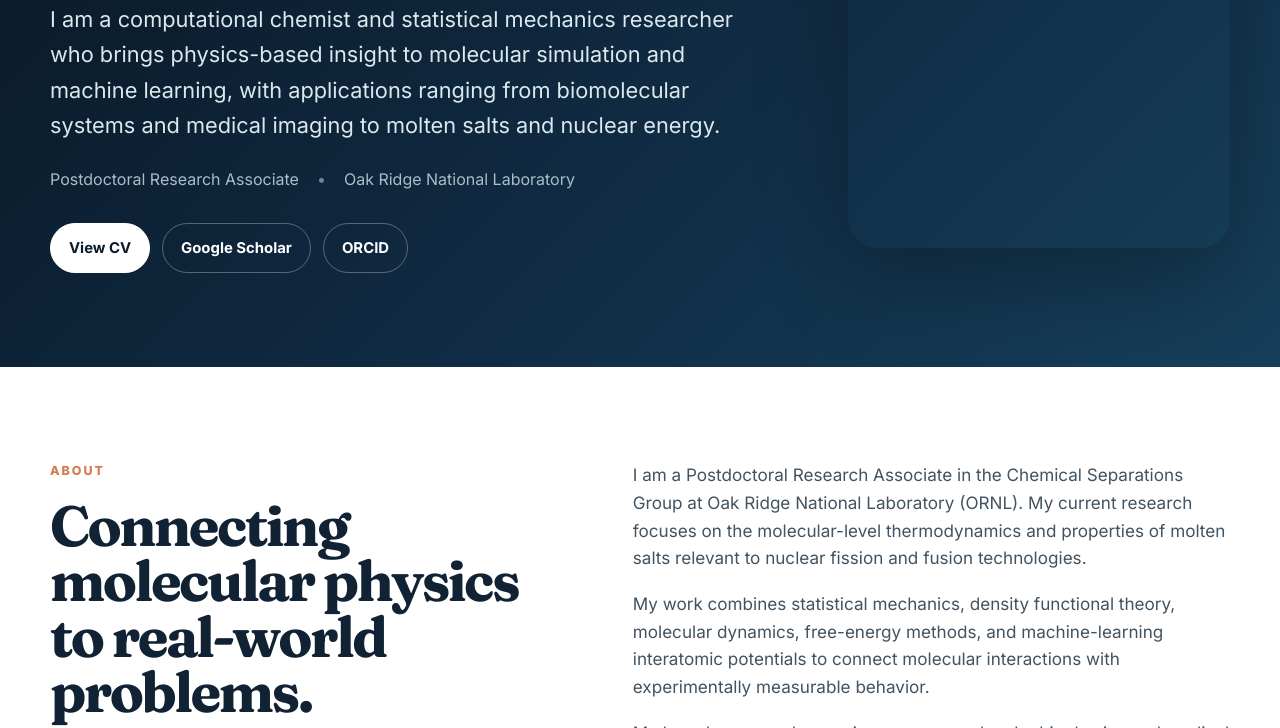
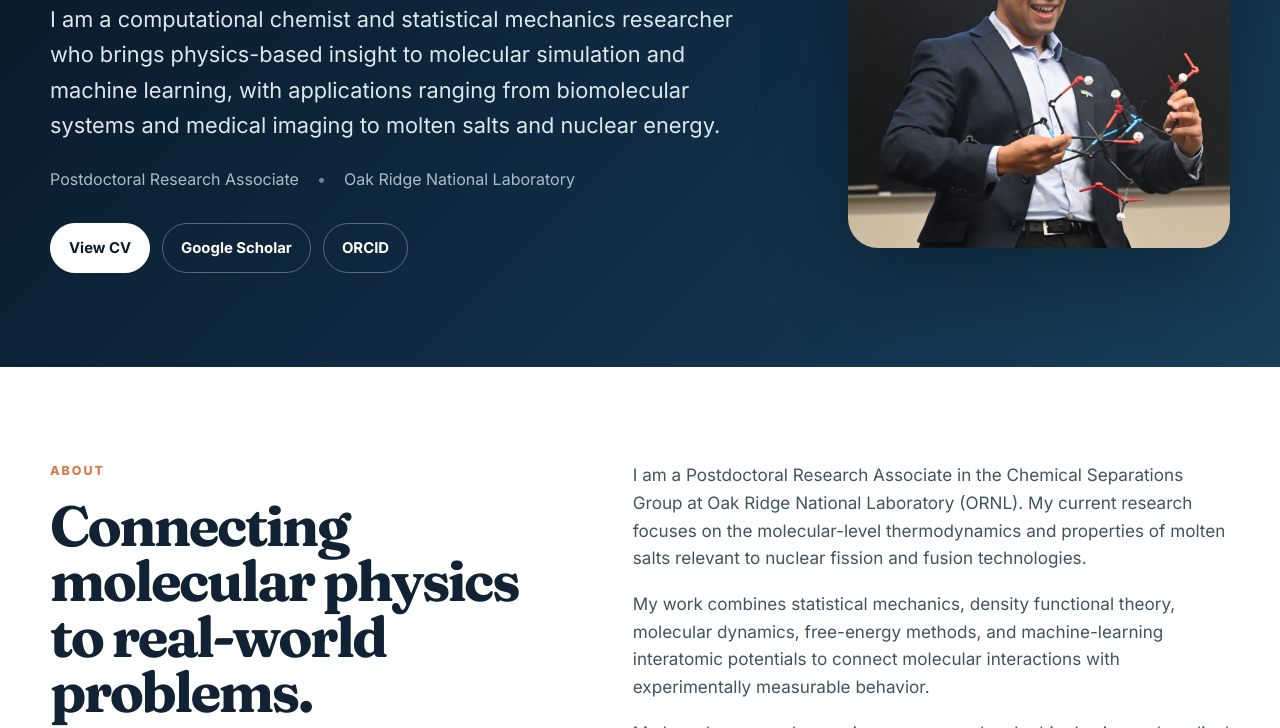
Before and after one commit to pinheirothiagoj/thiagopinheiro, a plain HTML site: page index.html in a window 1280 px wide. Shown: the part 372-1100 px from the top of the page. Drawn offline with Linux system fonts and the light colour scheme.

Commit message:
Update index.html

```diff
--- a/index.html
+++ b/index.html
@@ -45,7 +45,7 @@
           </div>
         </div>
         <div class="hero-photo-wrap">
-          <img class="hero-photo" src="assets/profile.png" alt="Portrait of Thiago Pinheiro">
+          <img class="hero-photo" src="assets/profile.jpg" alt="Portrait of Thiago Pinheiro">
         </div>
       </div>
     </section>
```
